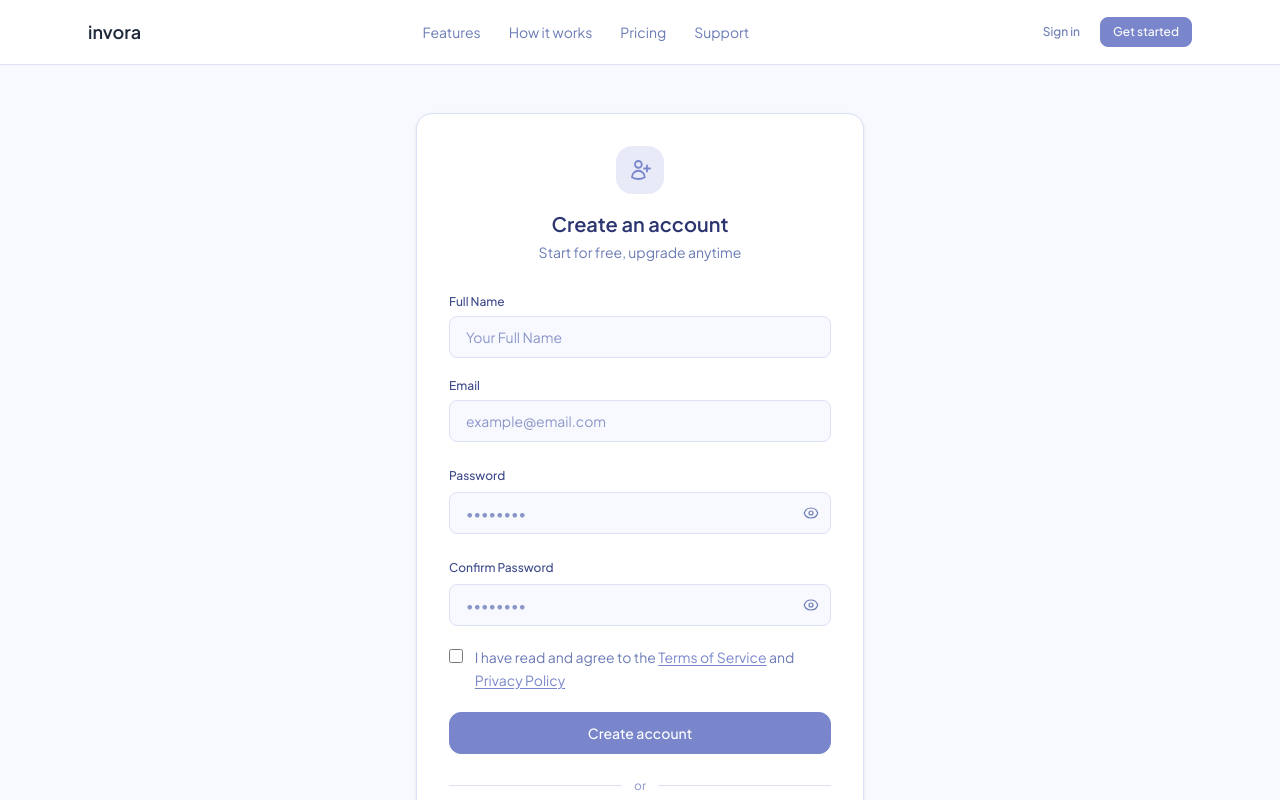
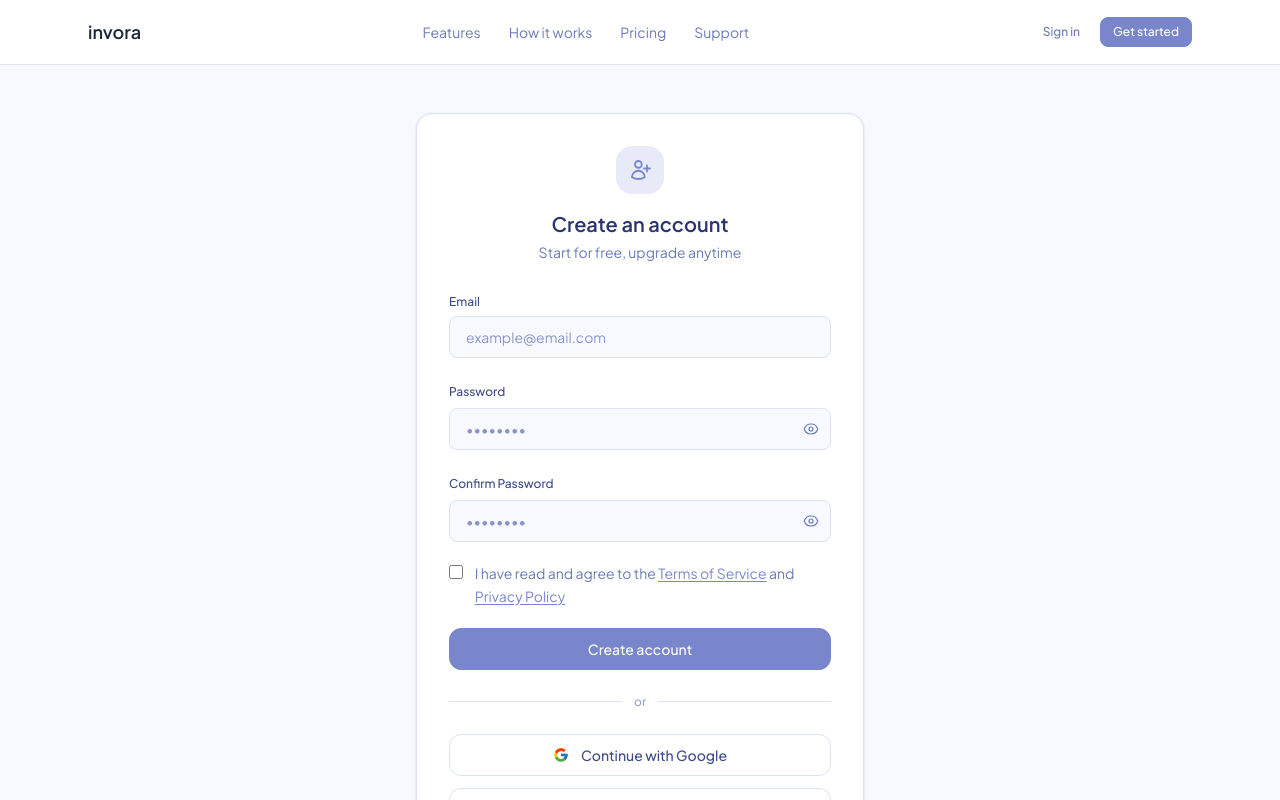
Before and after one commit to Invora-Amazon-Project/frontend, a Next.js app: page /register in a window 1280 px wide. Shown: the top 800 px of the page. Built offline with nearby package versions, Linux system fonts and the light colour scheme.

Commit message:
feat: update-registerpage

```diff
--- a/src/app/(auth)/register/components/RegisterInputs.tsx
+++ b/src/app/(auth)/register/components/RegisterInputs.tsx
@@ -7,7 +7,6 @@ import Input from "@/components/ui/Input";
 
 /* ---------- Type ---------- */
 export type RegisterFormData = {
-  fullName: string;
   email: string;
   password: string;
   confirmPassword: string;
@@ -72,15 +71,6 @@ export default function RegisterInputs({ register, errors }: RegisterInputsProps
 
   return (
     <>
-      {/* Full Name */}
-      <Input
-        label="Full Name"
-        id="fullName"
-        placeholder="Your Full Name"
-        error={errors.fullName?.message}
-        {...register("fullName")}
-      />
-
       {/* Email */}
       <Input
         label="Email"
@@ -114,7 +104,6 @@ export default function RegisterInputs({ register, errors }: RegisterInputsProps
           <EyeButton visible={showPassword} onToggle={() => setShowPassword((v) => !v)} />
         </div>
 
-        {/* Password strength indicator */}
         {passwordValue && (
           <div className="mt-2">
             <div className="flex gap-1">
@@ -174,17 +163,11 @@ export default function RegisterInputs({ register, errors }: RegisterInputsProps
           />
           <label htmlFor="terms" className="text-sm text-muted leading-relaxed cursor-pointer">
             I have read and agree to the{" "}
-            <Link
-              href="/terms"
-              className="text-primary hover:text-primary-hover underline underline-offset-2 transition-colors duration-150"
-            >
+            <Link href="/terms" className="text-primary hover:text-primary-hover underline underline-offset-2 transition-colors duration-150">
               Terms of Service
             </Link>
             {" "}and{" "}
-            <Link
-              href="/privacy"
-              className="text-primary hover:text-primary-hover underline underline-offset-2 transition-colors duration-150"
-            >
+            <Link href="/privacy" className="text-primary hover:text-primary-hover underline underline-offset-2 transition-colors duration-150">
               Privacy Policy
             </Link>
           </label>
--- a/src/app/(auth)/register/page.tsx
+++ b/src/app/(auth)/register/page.tsx
@@ -13,7 +13,6 @@ import RegisterInputs, { RegisterFormData } from "../register/components/Registe
 /* ---------- Zod schema ---------- */
 const registerSchema = z
   .object({
-    fullName: z.string().min(2, "Full name must be at least 2 characters").max(60, "Full name must be at most 60 characters"),
     email: z.string().email("Please enter a valid email address"),
     password: z
       .string()
```
Also changed, not shown: 1 other file (tests, documents, lock files or other folders).
